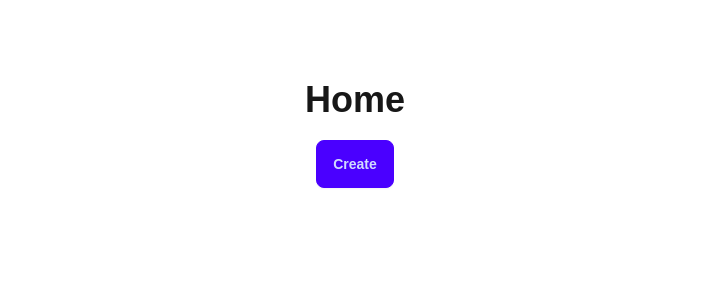
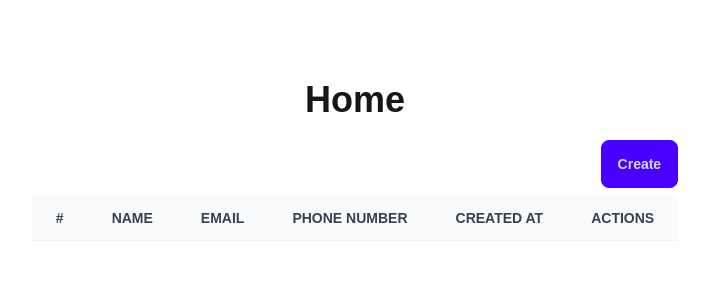
Before and after one commit to Justin-Min/2_nextjs_crud_prisma, a Next.js app: page /employee in a window 1280 px wide. Shown: the top 300 px of the page, without its empty margins (285-994 px from the left). Built offline with nearby package versions, Linux system fonts and the light colour scheme.

Commit message:
create tabledata

```diff
--- a/app/employee/page.tsx
+++ b/app/employee/page.tsx
@@ -1,6 +1,7 @@
 import Link from 'next/link'
+import TableData from '@/components/tabledata'
 
-const Home = () => {
+export default function Home() {
 	return (
 		<div className='w-screen py-20 flex justify-center flex-col items-center'>
 			<div className='flex items-center justify-between gap-1 mb-5'>
@@ -12,9 +13,8 @@ const Home = () => {
 						Create
 					</Link>
 				</div>
+				<TableData />
 			</div>
 		</div>
 	)
 }
-
-export default Home
--- /dev/null
+++ b/components/tabledata.tsx
@@ -0,0 +1,18 @@
+const Employee = async () => {
+	return (
+		<table className='table table-zebra'>
+			<thead className='text-sm text-gray-700 uppercase bg-gray-50'>
+				<tr>
+					<th className='py-3 px-6'>#</th>
+					<th className='py-3 px-6'>Name</th>
+					<th className='py-3 px-6'>Email</th>
+					<th className='py-3 px-6'>Phone Number</th>
+					<th className='py-3 px-6'>Created At</th>
+					<th className='py-3 px-6'>Actions</th>
+				</tr>
+			</thead>
+		</table>
+	)
+}
+
+export default Employee
```
